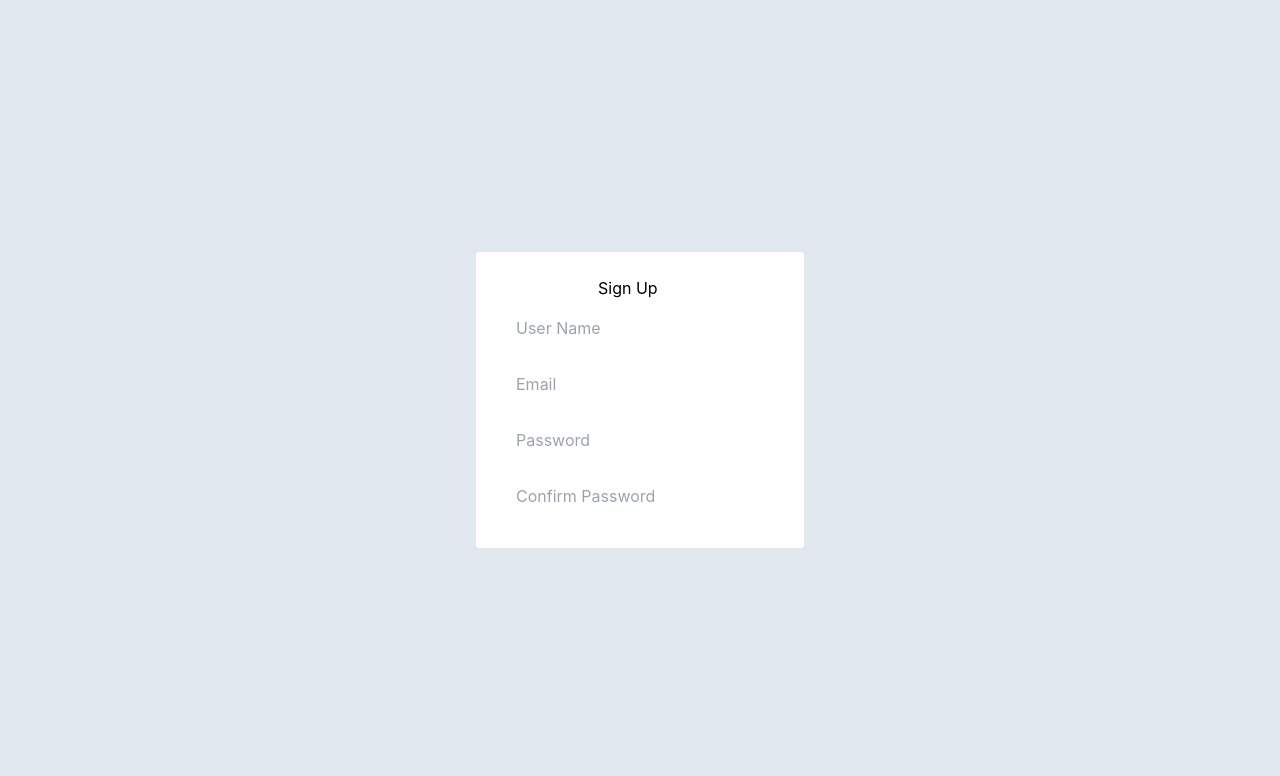
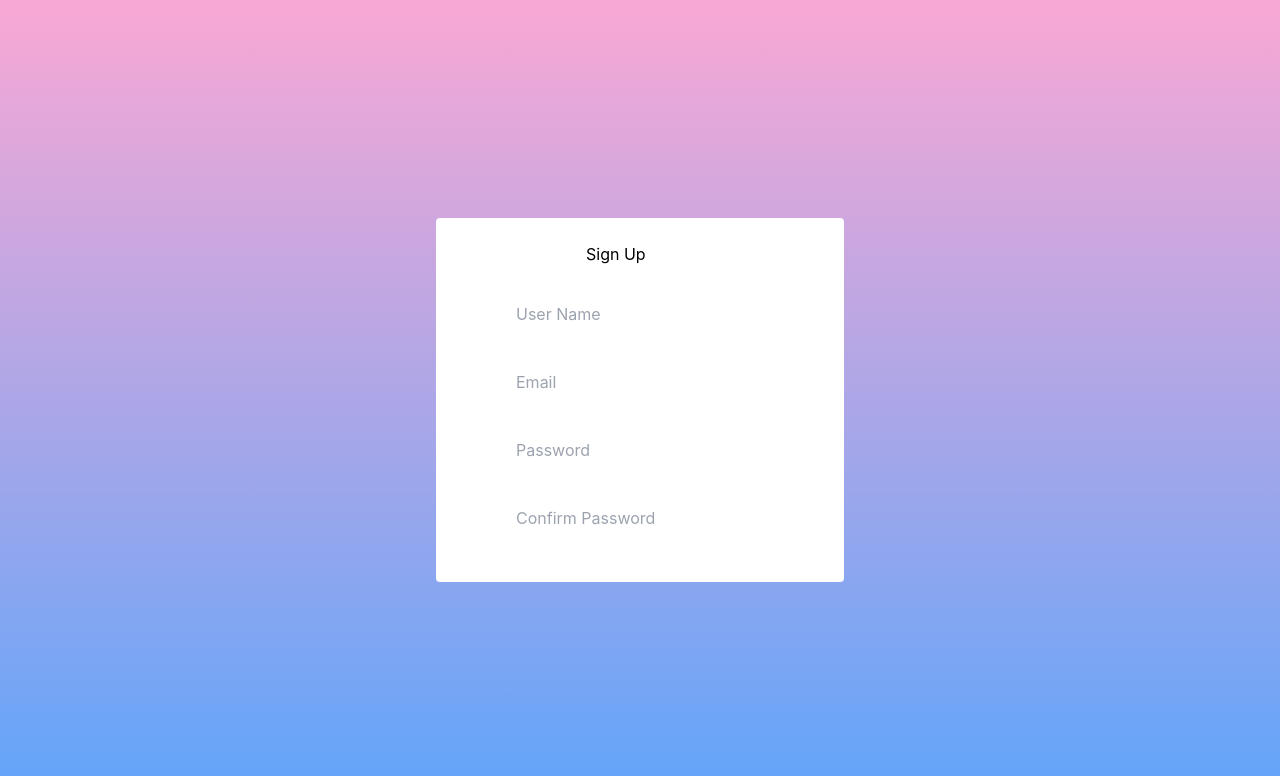
Before and after one commit to Gecko310/ParrotSup-client, a React (Create React App) app: page /Home/Signup in a window 1280 px wide. Shown: the top 776 px of the page. Built offline with nearby package versions, Linux system fonts and the light colour scheme.

Commit message:
updatesignup

```diff
--- a/src/components/Signup.jsx
+++ b/src/components/Signup.jsx
@@ -1,22 +1,24 @@
 import { useState, useEffect } from "react";
 function Signup() {
     return (
-        <div className="relative flex flex-col bg-slate-200 justify-center min-h-screen ">
-            <div className="p-6 bg-white rounded  m-auto ">
+        <div className="relative flex flex-col bg-gradient-to-t from-blue-400 to-pink-300 justify-center min-h-screen ">
+            <div className="p-6 bg-white rounded  m-auto  ">
                 <div className="mx-[35%] w-full">
                     Sign Up
                 </div>
+                <div className="mx-10">
                     <div>
-                <input placeholder="User Name"className="p-4 bg-white rounded m-auto"/>
+                        <input placeholder="User Name" className="p-4 bg-white rounded mt-5 mb-3 " />
                     </div>
                     <div>
-                <input placeholder="Email"className="p-4 bg-white rounded m-auto"/>
+                        <input placeholder="Email" className="p-4 bg-white rounded mb-3" />
                     </div>
                     <div>
-                <input placeholder="Password"className="p-4 bg-white rounded m-auto"/>
+                        <input placeholder="Password" className="p-4 bg-white rounded mb-3" />
                     </div>
                     <div>
-                <input placeholder="Confirm Password"className="p-4 bg-white rounded m-auto"/>
+                        <input placeholder="Confirm Password" className="p-4 bg-white rounded mb-3" />
+                    </div>
                 </div>
             </div>
         </div>
```
Lines whose indentation alone changed are shown as unchanged.
